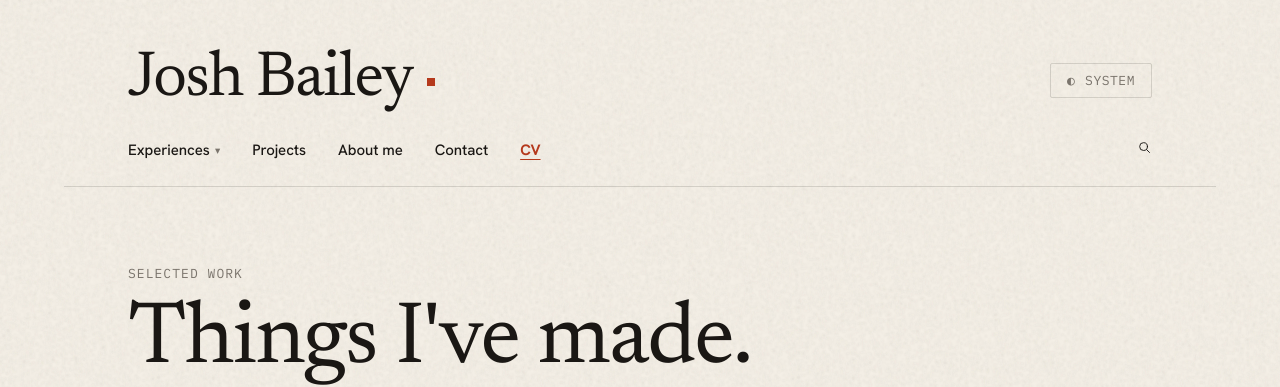
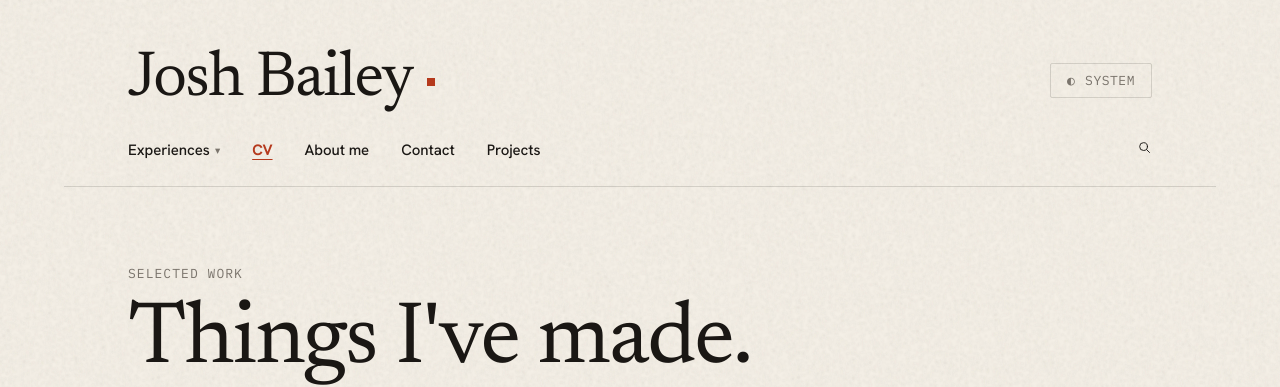
Before and after one commit to JAYJAYBEE303/jayjaybee-site, a Jekyll site: the page built from projects/index.html, in a window 1280 px wide. Shown: the top 387 px of the page. Built offline with Jekyll 4.4.1, drawn with Linux system fonts in a browser that asks for light colours.

Commit message:
feat(nav): reorder to Experiences, CV, About me, Contact, Projects
Moves CV up to sit directly after Experiences and drops Projects to the
end. Link markup is unchanged — CV keeps its accent class and its
target/rel pair; only position moves.

Co-Authored-By: Claude Sonnet 5 <noreply@anthropic.com>

```diff
--- a/_layouts/default.html
+++ b/_layouts/default.html
@@ -167,14 +167,15 @@
               </ul>
             </li>
 
+            <li><a class="site-nav__link site-nav__link--accent" href="/files/CV.pdf" target="_blank" rel="noopener">CV</a></li>
+            <li><a class="site-nav__link" href="/#about">About me</a></li>
+            <li><a class="site-nav__link" href="/#contact">Contact</a></li>
+
             <!-- Projects — the wiki hub at /projects. Was a dropdown listing
                  each app directly; now a single link, since the landing page
-                 carries the full write-ups and links out to the apps itself. -->
+                 carries the full write-ups and links out to the apps itself.
+                 Sits last: it leaves the site for a section of its own. -->
             <li><a class="site-nav__link" href="/projects/">Projects</a></li>
-
-            <li><a class="site-nav__link" href="/#about">About me</a></li>
-            <li><a class="site-nav__link" href="/#contact">Contact</a></li>
-            <li><a class="site-nav__link site-nav__link--accent" href="/files/CV.pdf" target="_blank" rel="noopener">CV</a></li>
 
           </ul>
         </nav>
```
